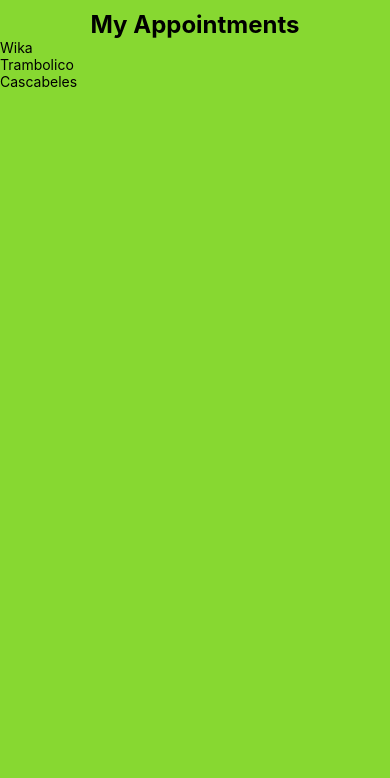
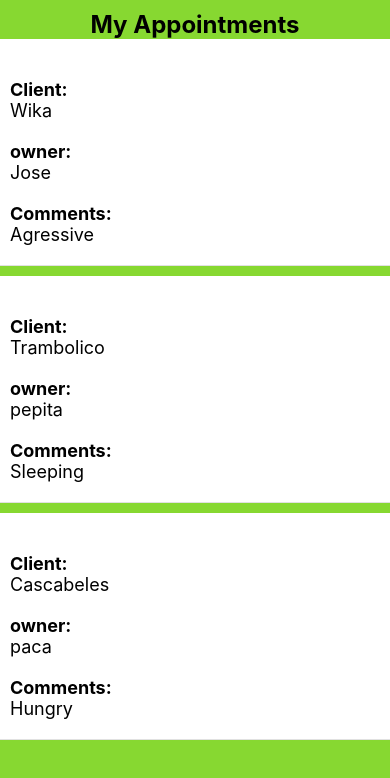
Before and after one commit to Membrive92/MyAppointments, a React Native app: screen / in a window 390 px wide. Shown: the top 778 px of the page. Built offline with nearby package versions, Linux system fonts and the light colour scheme.

Commit message:
component appointment implemented

```diff
--- a/App.js
+++ b/App.js
@@ -1,20 +1,21 @@
 import React, {useState} from 'react';
-import {Text, StyleSheet, View} from 'react-native';
+import {Text, StyleSheet, View, FlatList} from 'react-native';
+import Appointment from './components/appointment';
 
 const App = () => {
   const [appointments, setAppointments] = useState([
-    {id: '1', client: 'Wika', owner: 'Jose', features: 'Agressive'},
-    {id: '2', client: 'Trambolico', owner: 'pepita', features: 'Sleeping'},
-    {id: '3', client: 'Cascabeles', owner: 'paca', features: 'Hungry'},
+    {id: '1', client: 'Wika', owner: 'Jose', comment: 'Agressive'},
+    {id: '2', client: 'Trambolico', owner: 'pepita', comment: 'Sleeping'},
+    {id: '3', client: 'Cascabeles', owner: 'paca', comment: 'Hungry'},
   ]);
   return (
     <View style={styles.container}>
       <Text style={styles.title}>My Appointments</Text>
-      {appointments.map(appointment => (
-        <View>
-          <Text>{appointment.client}</Text>
-        </View>
-      ))}
+      <FlatList
+        data={appointments}
+        renderItem={({item}) => <Appointment appointment={item} />}
+        keyExtractor={appointment => appointment.id}
+      />
     </View>
   );
 };
--- /dev/null
+++ b/components/appointment.js
@@ -0,0 +1,43 @@
+import React from 'react';
+import {Text, StyleSheet, View} from 'react-native';
+
+const Appointment = ({appointment}) => {
+  return (
+    <View style={styles.appointment}>
+      <View>
+        <Text style={styles.label}>Client: </Text>
+        <Text style={styles.text}>{appointment.client}</Text>
+      </View>
+      <View>
+        <Text style={styles.label}>owner: </Text>
+        <Text style={styles.text}>{appointment.owner}</Text>
+      </View>
+      <View>
+        <Text style={styles.label}>Comments: </Text>
+        <Text style={styles.text}>{appointment.comment}</Text>
+      </View>
+    </View>
+  );
+};
+const styles = StyleSheet.create({
+  appointment: {
+    backgroundColor: '#FFF',
+    borderBottomColor: '#e1e1e1',
+    borderStyle: 'solid',
+    borderBottomWidth: 1,
+    padding: 20,
+    marginBottom: 10,
+    paddingVertical: 20,
+    paddingHorizontal: 10,
+  },
+  label: {
+    fontWeight: 'bold',
+    fontSize: 18,
+    marginTop: 20,
+  },
+  text: {
+    fontSize: 18,
+  },
+});
+
+export default Appointment;
```
